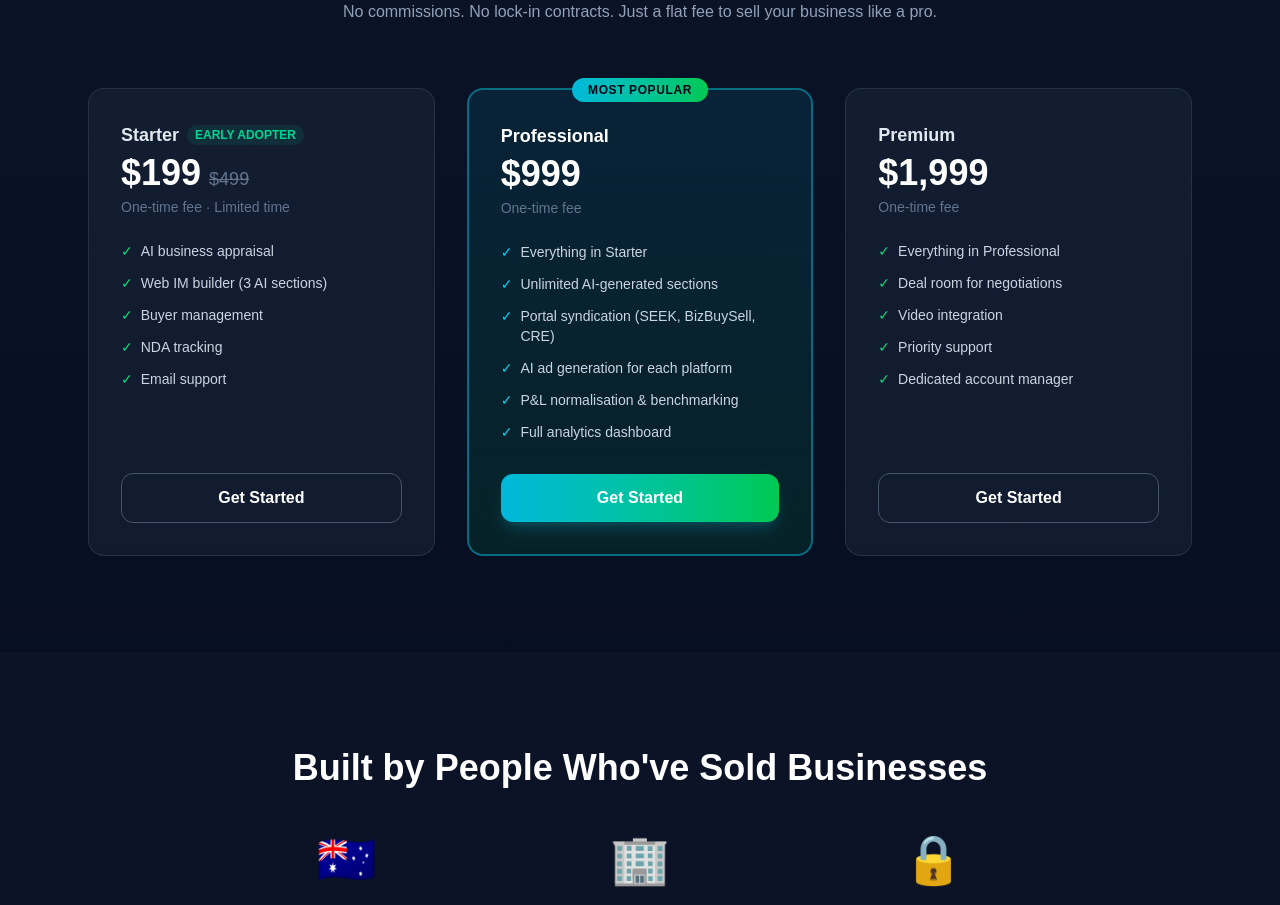
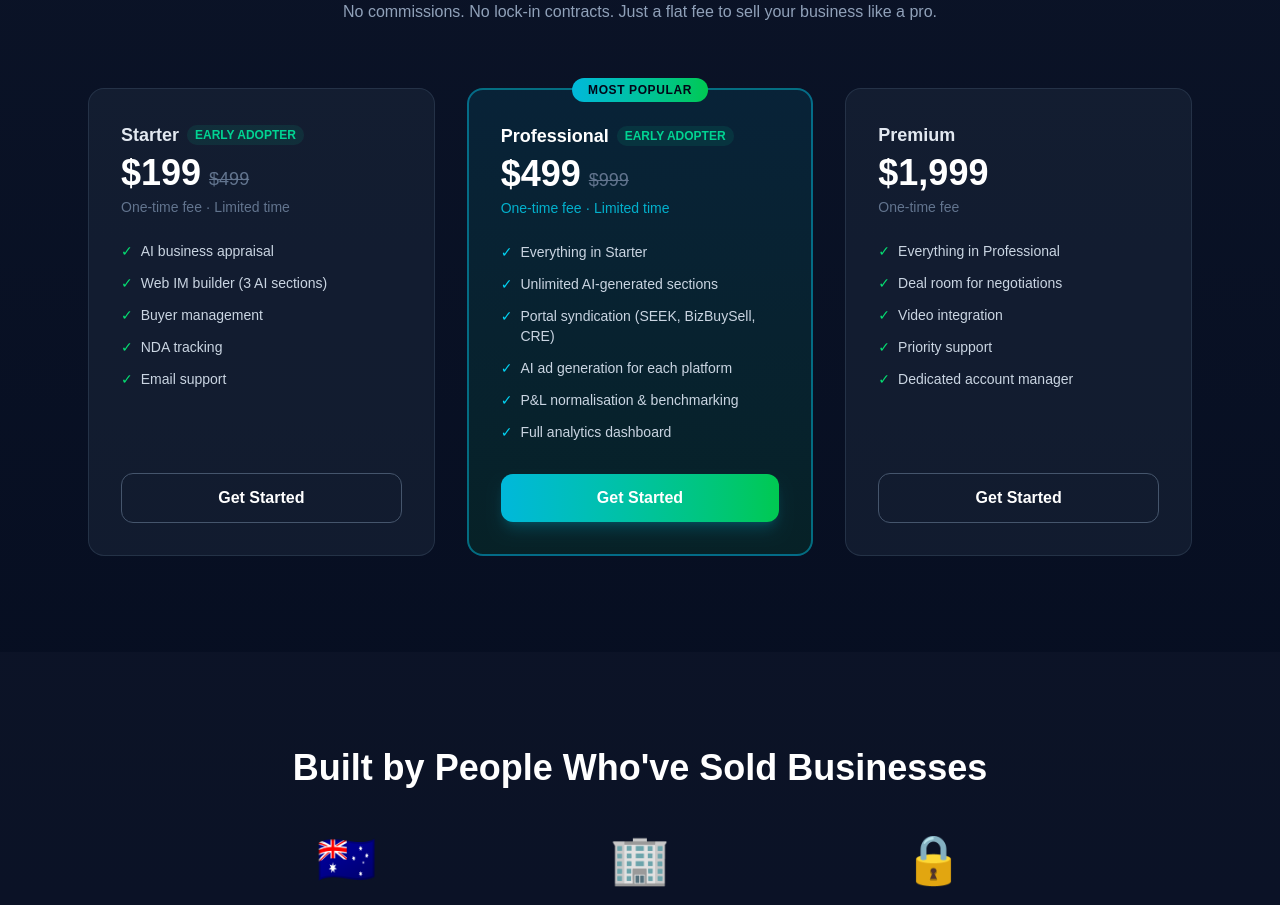
Before and after one commit to bestcuisine-au/sellmybusiness, a Next.js app in the folder app/: page / in a window 1280 px wide. Shown: the part 3500-4405 px from the top of the page. Built offline with nearby package versions, Linux system fonts and the light colour scheme.

Commit message:
fix: Professional early adopter pricing display

```diff
--- a/app/src/app/page.tsx
+++ b/app/src/app/page.tsx
@@ -291,11 +291,15 @@ export default function HomePage() {
               <div className="absolute -top-3 left-1/2 -translate-x-1/2 px-4 py-1 bg-gradient-to-r from-cyan-500 to-green-500 rounded-full text-xs font-bold uppercase tracking-wider text-slate-950">
                 Most Popular
               </div>
-              <h3 className="text-lg font-semibold text-white mb-1">Professional</h3>
-              <div className="text-4xl font-extrabold mb-1">
-                $999
+              <div className="flex items-center gap-2 mb-1">
+                <h3 className="text-lg font-semibold text-white">Professional</h3>
+                <span className="text-xs font-bold text-emerald-400 bg-emerald-400/10 px-2 py-0.5 rounded-full">EARLY ADOPTER</span>
               </div>
-              <p className="text-slate-500 text-sm mb-6">One-time fee</p>
+              <div className="flex items-baseline gap-2 mb-1">
+                <span className="text-4xl font-extrabold">$499</span>
+                <span className="text-lg text-slate-500 line-through">$999</span>
+              </div>
+              <p className="text-cyan-400/80 text-sm mb-6">One-time fee · Limited time</p>
               <ul className="space-y-3 text-slate-300 text-sm mb-8 flex-1">
                 {[
                   "Everything in Starter",
```
